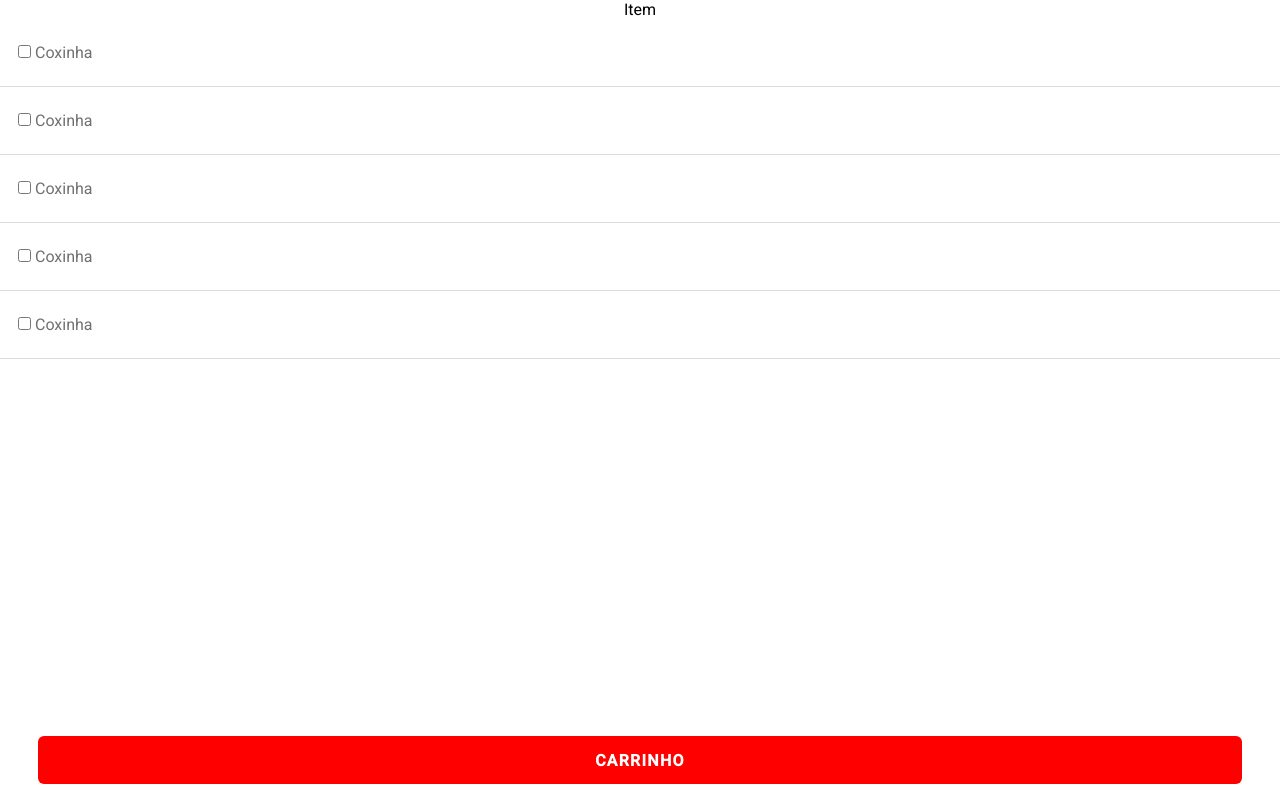
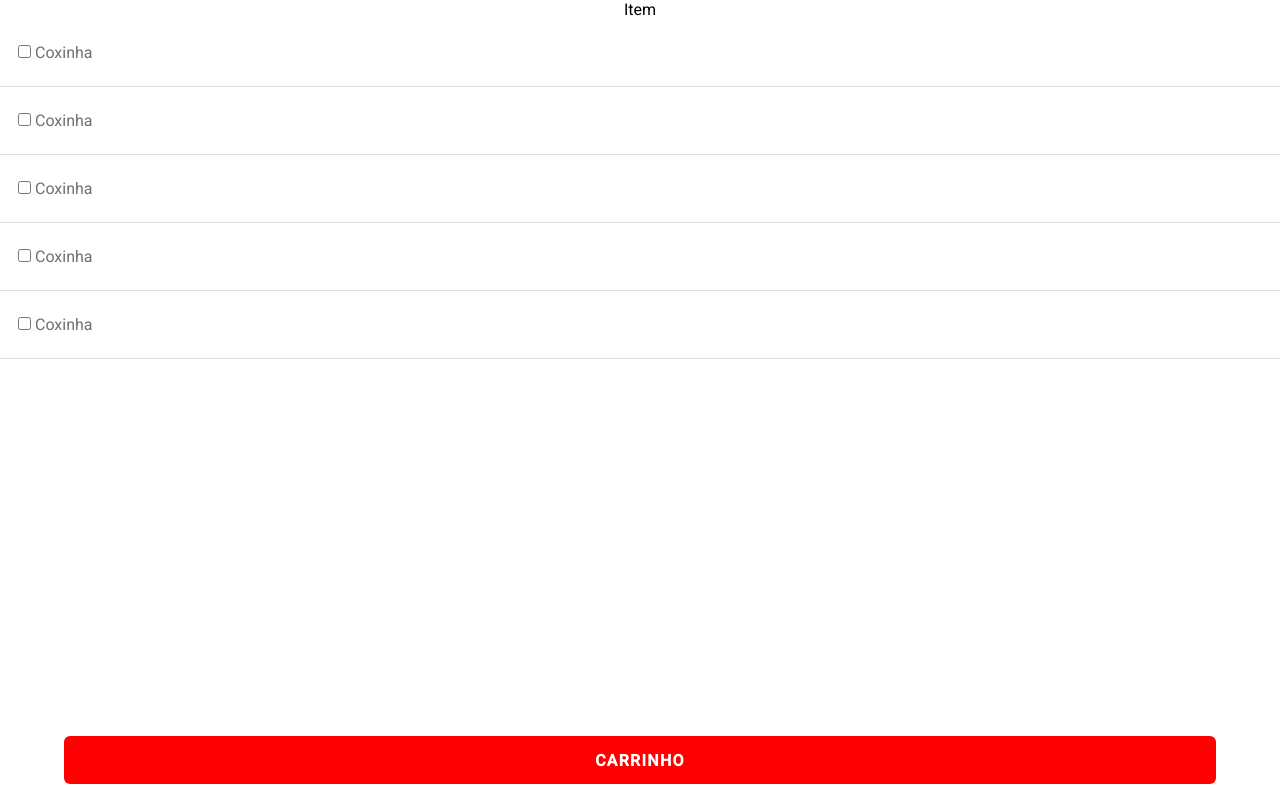
Before and after one commit to GardelJunior/web-cento-de-salgados, a Vue app: page / in a window 1280 px wide. Built offline with nearby package versions, Linux system fonts and the light colour scheme.

Commit message:
refactor: change c-button component width size

```diff
--- a/src/components/CButton.vue
+++ b/src/components/CButton.vue
@@ -13,16 +13,16 @@ export default {
 </script>
 <style scoped>
 .my-button {
-  width: 94%;
-  font-size: 1rem;
   display: flex;
+  width: 90%;
   height: 48px;
   justify-content: center;
   align-items: center;
-  color: white;
+  font-size: 1rem;
   font-weight: bold;
   border-radius: 6px;
   letter-spacing: 0.08rem;
+  color: white;
   background-color: var(--primary-color);
 }
 .my-button:disabled {
```
